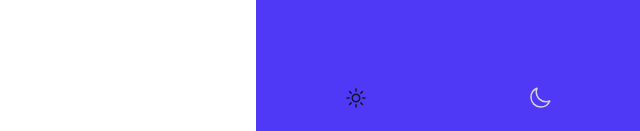
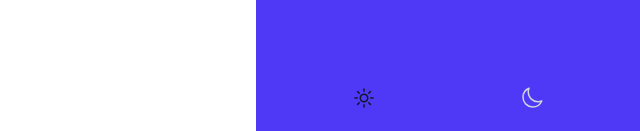
Before and after one commit to kooroshh/tw-sidebar-fa, a website: page index.html in a window 1280 px wide. Shown: the part 666-797 px from the top of the page, 640-1280 px from the left. Drawn offline with Linux system fonts and the light colour scheme.

Commit message:
change Some Style

```diff
--- a/index.html
+++ b/index.html
@@ -95,7 +95,7 @@
 
                 </nav>
             </div>
-            <div class="flex justify-center items-center py-4">
+            <div class="flex justify-center items-center p-4">
 
                 <div id="darkmod" class="w-6/12 flex items-center justify-center">
                     <svg xmlns="http://www.w3.org/2000/svg" fill="none" viewBox="0 0 24 24" stroke-width="1.5"
@@ -275,14 +275,6 @@
 
         });
 
-        console.log(localStorage.theme);
-
-
-        // localStorage.theme = "light";
-
-        // document.documentElement.classList.remove("dark");
-
-
 
 
 
```
Also changed, not shown: src/styles/main.css.
